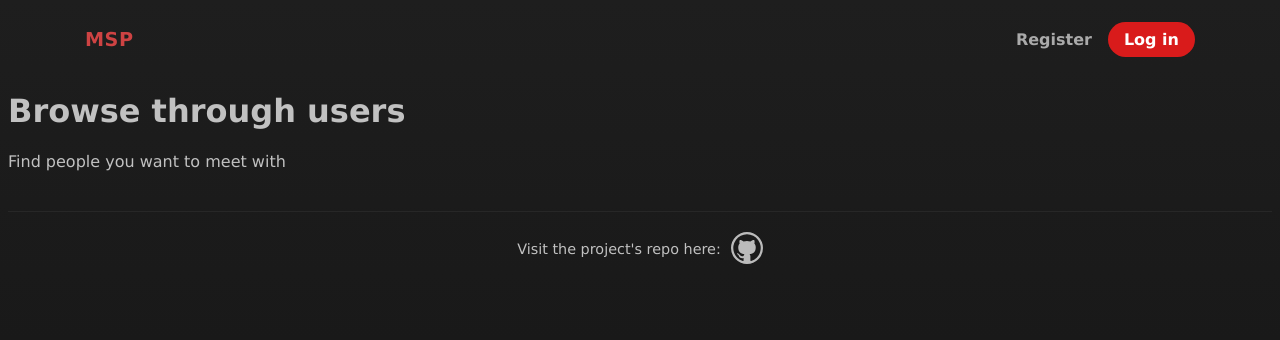
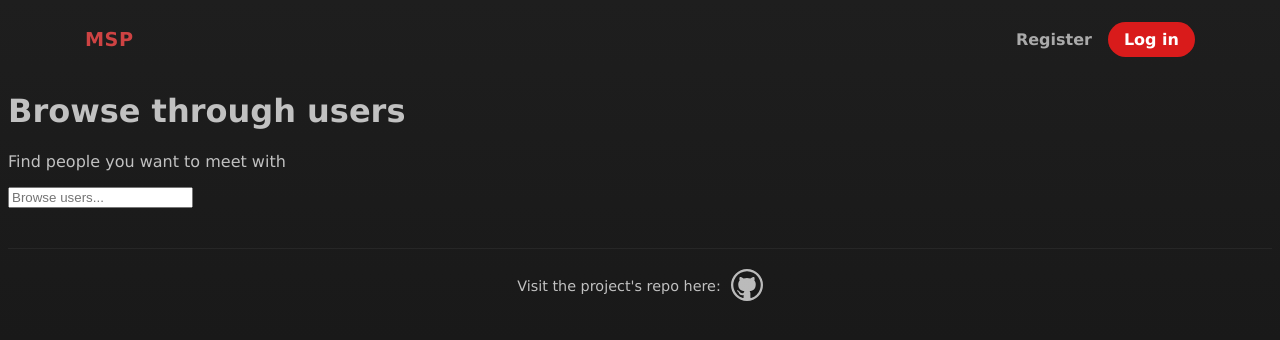
Before and after one commit to WiktorM413/meeting-scheduling-platform, a React (Vite) app in the folder frontend/: page /userSearch in a window 1280 px wide. Shown: the top 340 px of the page. Built offline with nearby package versions, Linux system fonts and the light colour scheme; no server answers.

Commit message:
Add the search input and filteredUsers

```diff
--- a/frontend/src/User/UserSearch.tsx
+++ b/frontend/src/User/UserSearch.tsx
@@ -1,14 +1,41 @@
+import { useEffect, useState } from "react";
+import MspButton from "../Components/MspButton";
+import { type UserData } from "../api/UserType";
+
 export default function UserSearch()
 {
+	const [userSearch,    setUserSearch]    = useState("");
+	const [filteredUsers, setFilteredUsers] = useState<UserData[]>([]);
+
+	useEffect(() =>
+	{
+		const searchUsers = async () =>
+		{
+
+		}
+
+		setTimeout(searchUsers, 300);
+	}, [userSearch]);
+
 	return (
 		<div className="msp-user-search">
 			<div className="msp-user-search-header">
 				<h1>Browse through users</h1>
 				<p>Find people you want to meet with</p>
 			</div>
-			<div>
+			<div className="msp-user-search-search-wrapper">
+				<input
+					type="text"
+					value={userSearch}
+					onChange={(e) => setUserSearch(e.target.value)}
+					placeholder="Browse users..."
+					className="msp-user-search-search"
+				/>
+				{userSearch &&
+					<MspButton label="✕" className="msp-user-search-search-clear" onClick={() => setUserSearch("")}/>
+				}
+			</div>
 
-			</div>
 		</div>
 	);
 }
```
